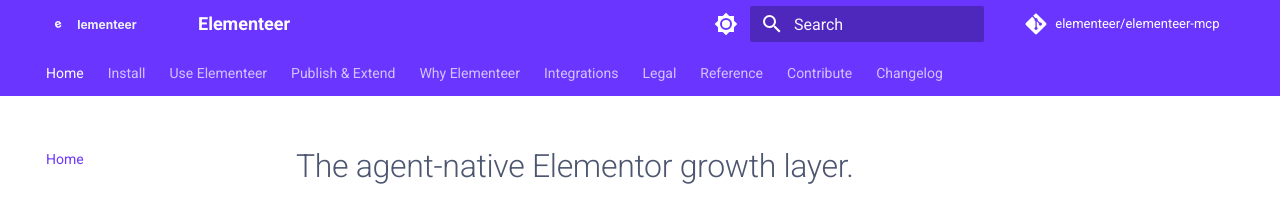
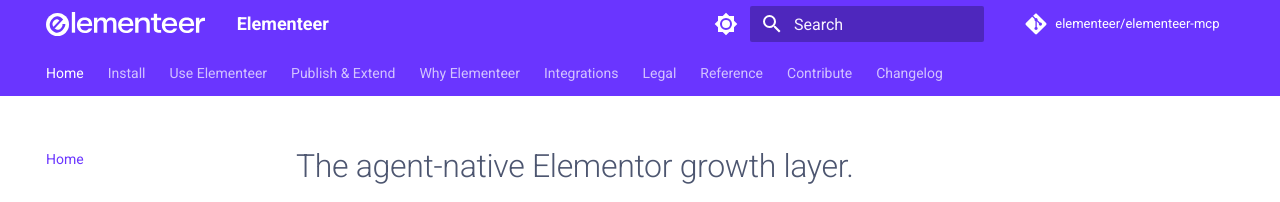
Before and after one commit to elementeer/elementeer-docs, an MkDocs documentation site: the page built from docs/index.md, in a window 1280 px wide. Shown: the top 202 px of the page. Built offline with MkDocs 1.6.1 and Material for MkDocs 9.7.7, drawn with Linux system fonts in a browser that asks for light colours; comment, search, counter and statistics services are not loaded.

Commit message:
docs: use website logo (elementeer_invers_violetbg.svg) in header

```diff
--- a/mkdocs.yml
+++ b/mkdocs.yml
@@ -8,7 +8,7 @@ edit_uri: edit/main/docs/
 
 theme:
   name: material
-  logo: assets/elementeer-logo-white.svg
+  logo: assets/logo.svg
   favicon: assets/favicon.svg
   palette:
     - media: "(prefers-color-scheme)"
```
Also changed, not shown: docs/assets/logo.svg (added).
